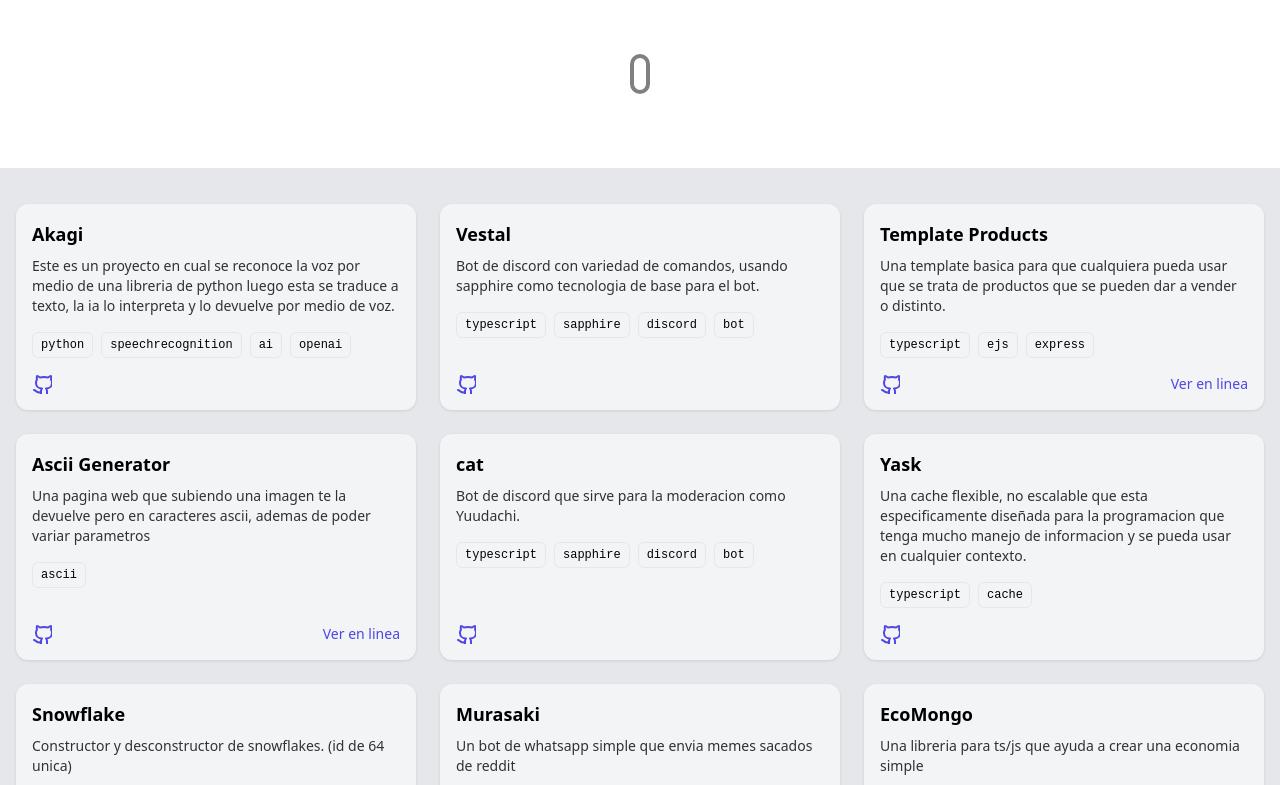
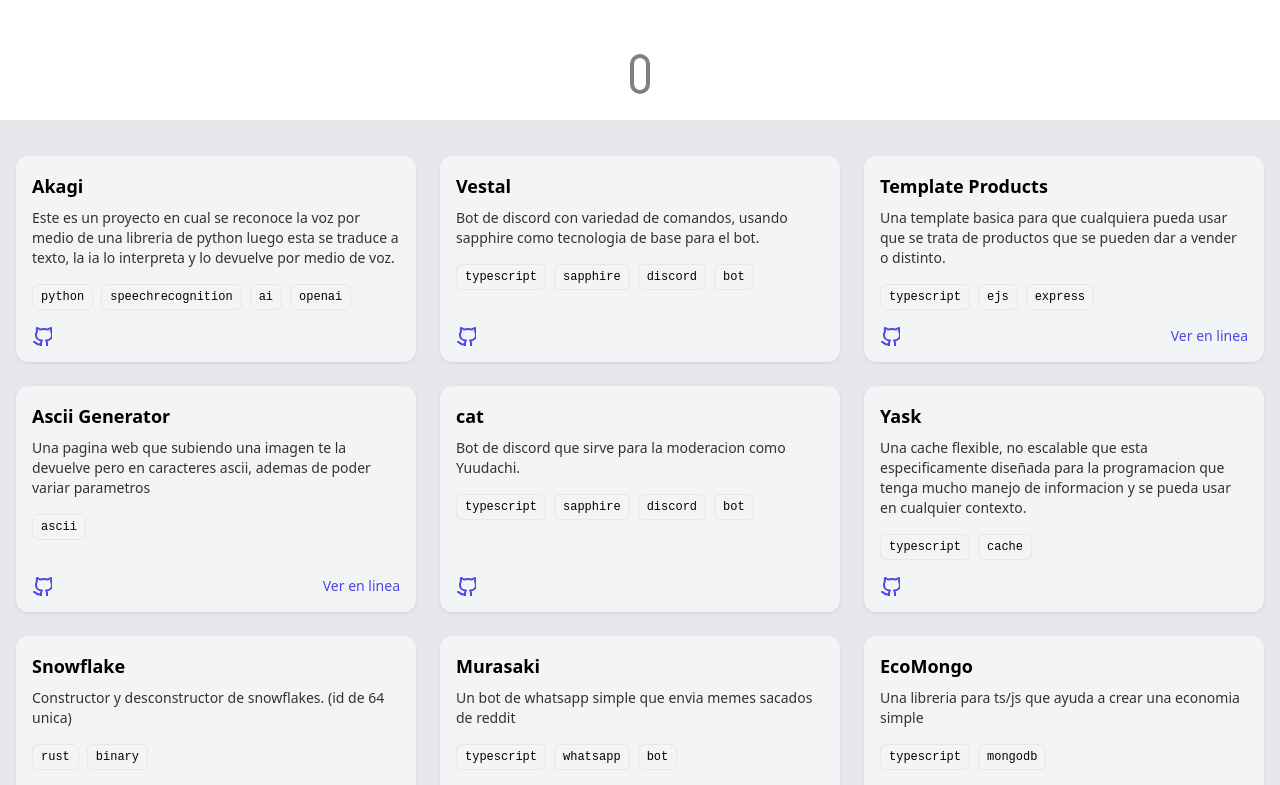
Before and after one commit to nnachonesa/portafolio, a Next.js app: page / in a window 1280 px wide. Shown: the part 680-1465 px from the top of the page. Built offline with nearby package versions, Linux system fonts and the light colour scheme; no server answers.

Commit message:
fix: space of articles and projects

```diff
--- a/src/app/components/projects/page.tsx
+++ b/src/app/components/projects/page.tsx
@@ -84,7 +84,7 @@ export default function Projects() {
     return (
         <section
             id="projects"
-            className="flex items-center justify-center min-h-[50vh] w-full p-4 max-w-[1920px] mx-auto my-12"
+            className="flex items-center justify-center min-h-[50vh] w-full p-4 max-w-[1920px] mx-auto"
         >
             <div className="grid gap-6 md:grid-cols-2 lg:grid-cols-3 mt-5">
                 {projects.map((project) => (
```
